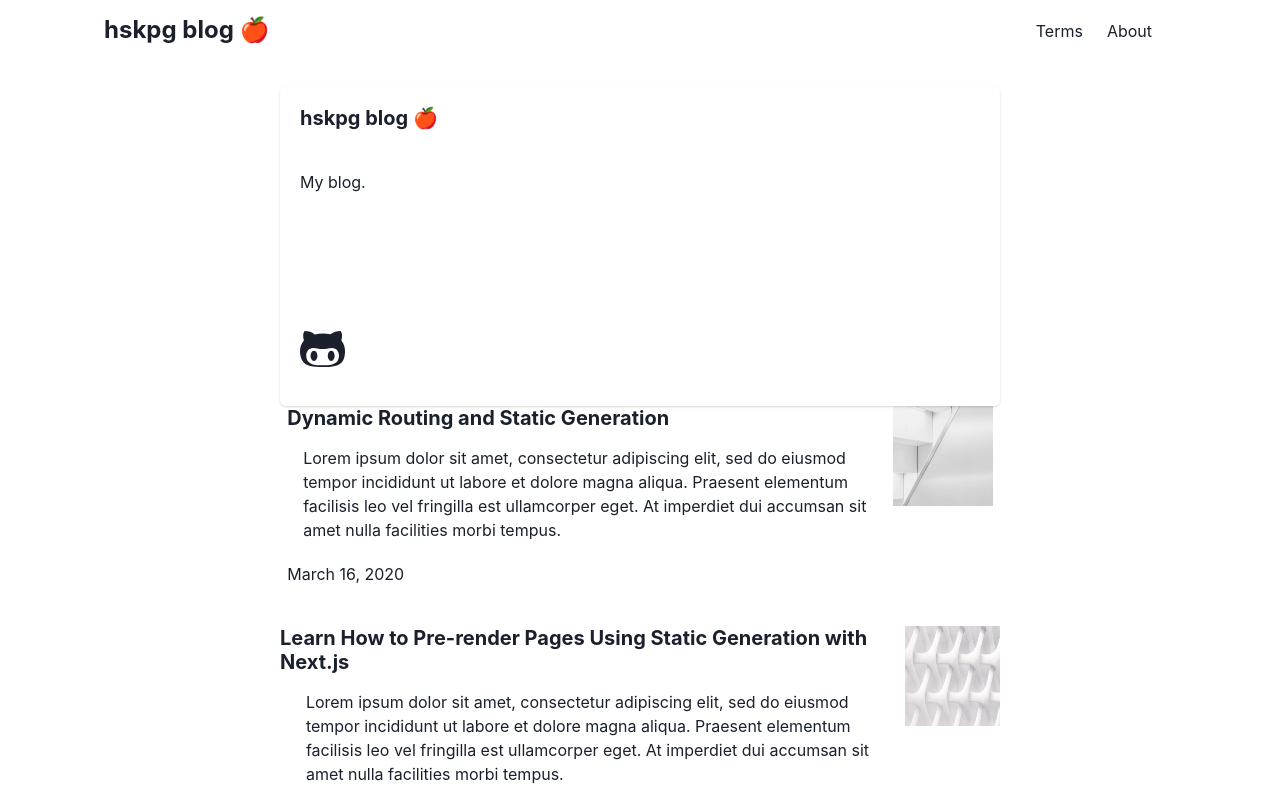
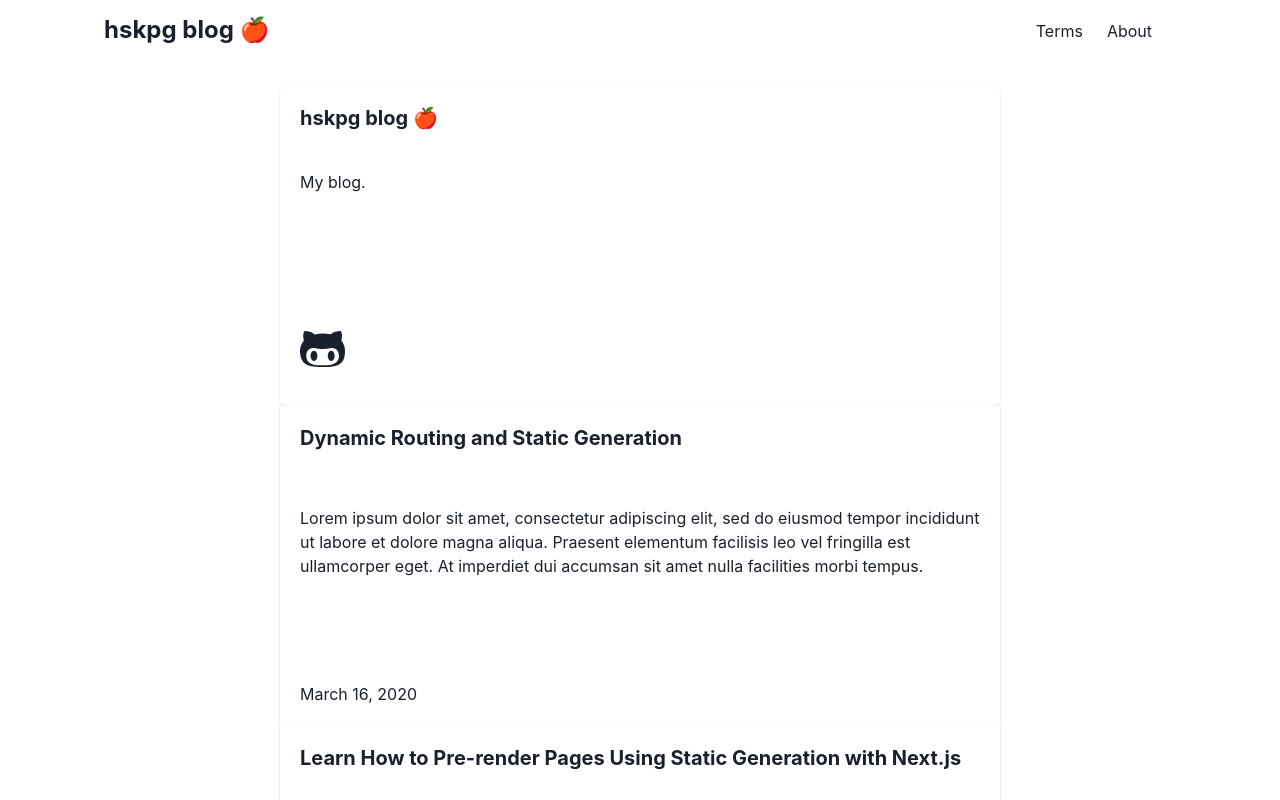
Before and after one commit to ShuntaH/next-ts-blog-template, a Next.js app: page / in a window 1280 px wide. Shown: the top 800 px of the page. Built offline with nearby package versions, Linux system fonts and the light colour scheme.

Commit message:
UPDATE: make post-entry component

```diff
--- a/src/components/cards/hero-card.tsx
+++ b/src/components/cards/hero-card.tsx
@@ -1,11 +1,10 @@
-import { Box, CardBody, CardFooter, CardHeader, Heading, Link, Text } from '@chakra-ui/react'
-import { BLOG_NAME } from "../../lib/constants";
+import { Box, Card, CardBody, CardFooter, CardHeader, Heading, Link, Text } from '@chakra-ui/react'
+import { BLOG_NAME, STYLES } from "../../lib/constants";
 import NextLink from "next/link";
 import React from "react";
 import { FontAwesomeIcon } from "@fortawesome/react-fontawesome";
 import { IconProp } from "@fortawesome/fontawesome-svg-core";
 import { faGithubAlt } from "@fortawesome/free-brands-svg-icons";
-import BaseCard from "./base-card";
 
 
 type SocialIcon = {
@@ -24,7 +23,16 @@ const HeroCard = () => {
   ]
 
   return (
-    <BaseCard>
+    <Card
+      as={"article"}
+      position={"relative"}
+      display={"flex"}
+      flexDirection={"column"}
+      justifyContent={"center"}
+      minHeight={'320px'}
+      margin={`var(${STYLES.gap})0 calc(var(${STYLES.gap}) * 2)`}
+      overflow={"hidden"}
+    >
       <CardHeader>
         <Heading as={"h1"} size='md'>{BLOG_NAME} 🍎</Heading>
       </CardHeader>
@@ -53,7 +61,7 @@ const HeroCard = () => {
           })}
         </Box>
       </CardFooter>
-    </BaseCard>
+    </Card>
   );
 }
 
--- a/src/components/cards/post-card.tsx
+++ b/src/components/cards/post-card.tsx
@@ -0,0 +1,48 @@
+import { Card, CardBody, CardFooter, CardHeader, Heading, Link } from '@chakra-ui/react'
+import { STYLES } from "../../lib/constants";
+import React from "react";
+import Post from "../../interfaces/post";
+import DateFormatter from "../date-formatter";
+
+
+type Props = {
+  posts: Post[]
+}
+
+const PostCard = ({ posts }: Props) => {
+  const lastPostIndex = posts.length - 1
+
+  return (
+    <>
+      {
+        posts.map((post, index) => (
+          <Card
+            key={index}
+            as={"article"}
+            position={"relative"}
+            minHeight={'320px'}
+            marginBottom={`var(${STYLES.gap})`}
+            padding={`var(${STYLES.gap})`}
+            borderRadius={`var(${STYLES.radius})`}
+            overflow={"hidden"}
+          >
+            <CardHeader as={"header"}>
+              <Heading as={'h3'} fontSize={'xl'} mb={4}>
+                <Link href={`/posts/${post.slug}`}>
+                  {post.title}
+                </Link>
+              </Heading>
+            </CardHeader>
+
+            <CardBody>{post.excerpt}</CardBody>
+
+            <CardFooter as={"footer"}>
+              <DateFormatter dateString={post.date}/>
+            </CardFooter>
+          </Card>
+        ))}
+    </>
+  );
+}
+
+export default PostCard
--- a/src/components/search-form.tsx
+++ b/src/components/search-form.tsx
@@ -1,9 +1,8 @@
-import {Box, FormControl, FormHelperText, FormLabel, Input} from "@chakra-ui/react";
-import {SIDE_AREA_INNER_WIDTH} from "../lib/constants";
+import { Box, FormControl, FormHelperText, FormLabel, Input } from "@chakra-ui/react";
 
 const SearchForm = () => {
   return (
-        <Box width={SIDE_AREA_INNER_WIDTH}>
+    <Box>
       <FormControl width={'100%'}>
         <FormLabel>Search</FormLabel>
         <Input type='text'/>
--- a/src/components/tags.tsx
+++ b/src/components/tags.tsx
@@ -1,13 +1,12 @@
 import React from "react";
-import {Badge, Box, Flex, Text} from "@chakra-ui/react";
-import {SIDE_AREA_INNER_WIDTH} from "../lib/constants";
+import { Badge, Box, Flex, Text } from "@chakra-ui/react";
 
 
 const Tags = () => {
   return (
     <Box>
       <Text align={"left"} fontWeight={"medium"}>Tags</Text>
-            <Flex maxWidth={SIDE_AREA_INNER_WIDTH} flexWrap={"wrap"} py={3}>
+      <Flex flexWrap={"wrap"} py={3}>
         <Badge variant='outline' colorScheme='green' mr={'10px'} mb={'10px'}>
           Default
         </Badge>
--- a/src/pages/index.tsx
+++ b/src/pages/index.tsx
@@ -1,8 +1,8 @@
-import { ArticleHeadingList } from '../components/article-heading-list'
 import Post from '../interfaces/post'
 import { Text } from "@chakra-ui/react";
 import { getAllPosts } from "../lib/api";
 import HeroCard from "../components/cards/hero-card";
+import PostCard from "../components/cards/post-card";
 
 
 type Props = {
@@ -41,7 +41,7 @@ export default function Index({ allPosts }: Props) {
       <HeroCard/>
       {
         allPosts.length > 0 ?
-          <ArticleHeadingList posts={allPosts}/>
+          <PostCard posts={allPosts}/>
           :
           <Text align={"center"}>
             There is no post yet.
```
Lines whose indentation alone changed are shown as unchanged.
